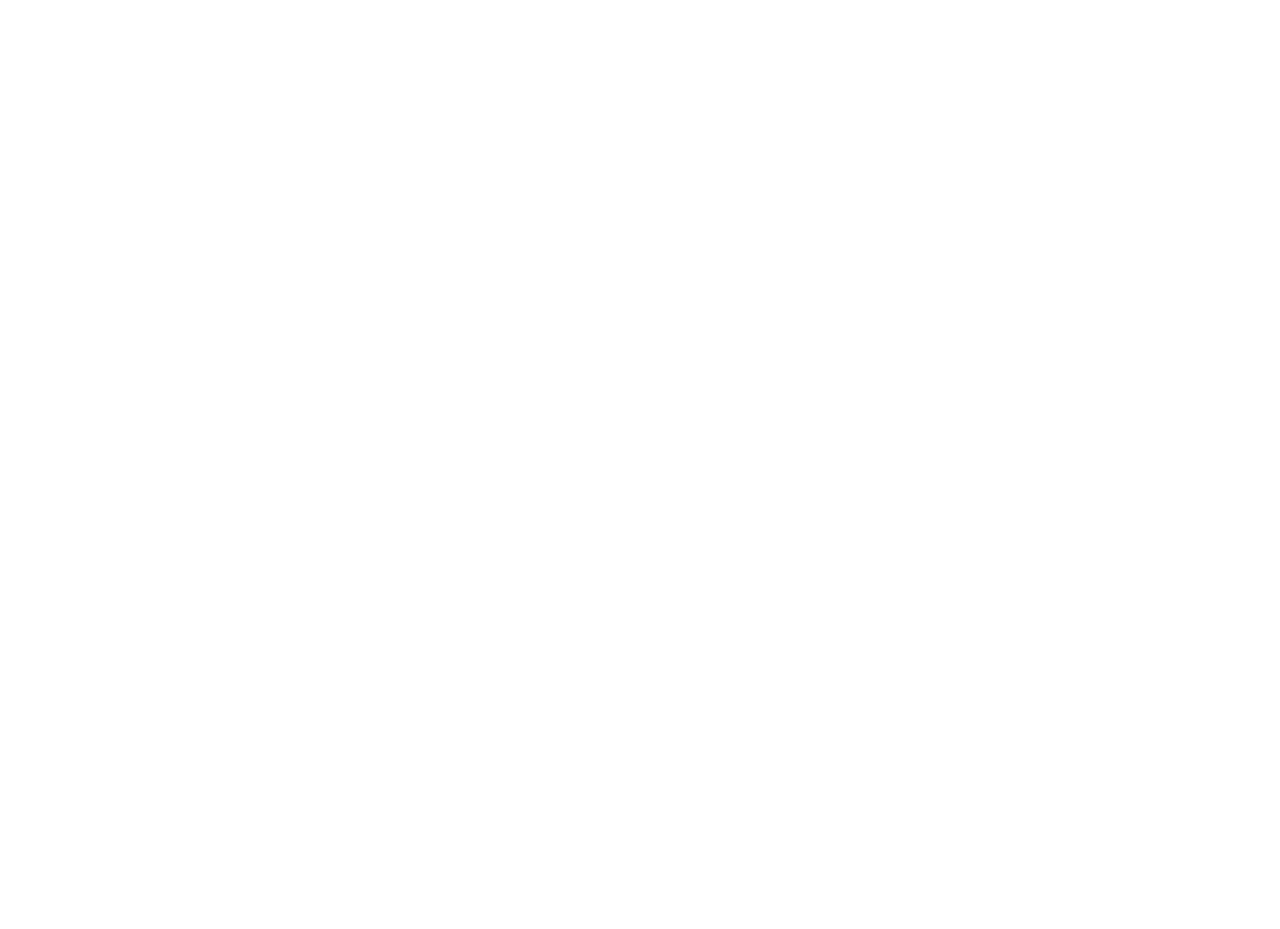
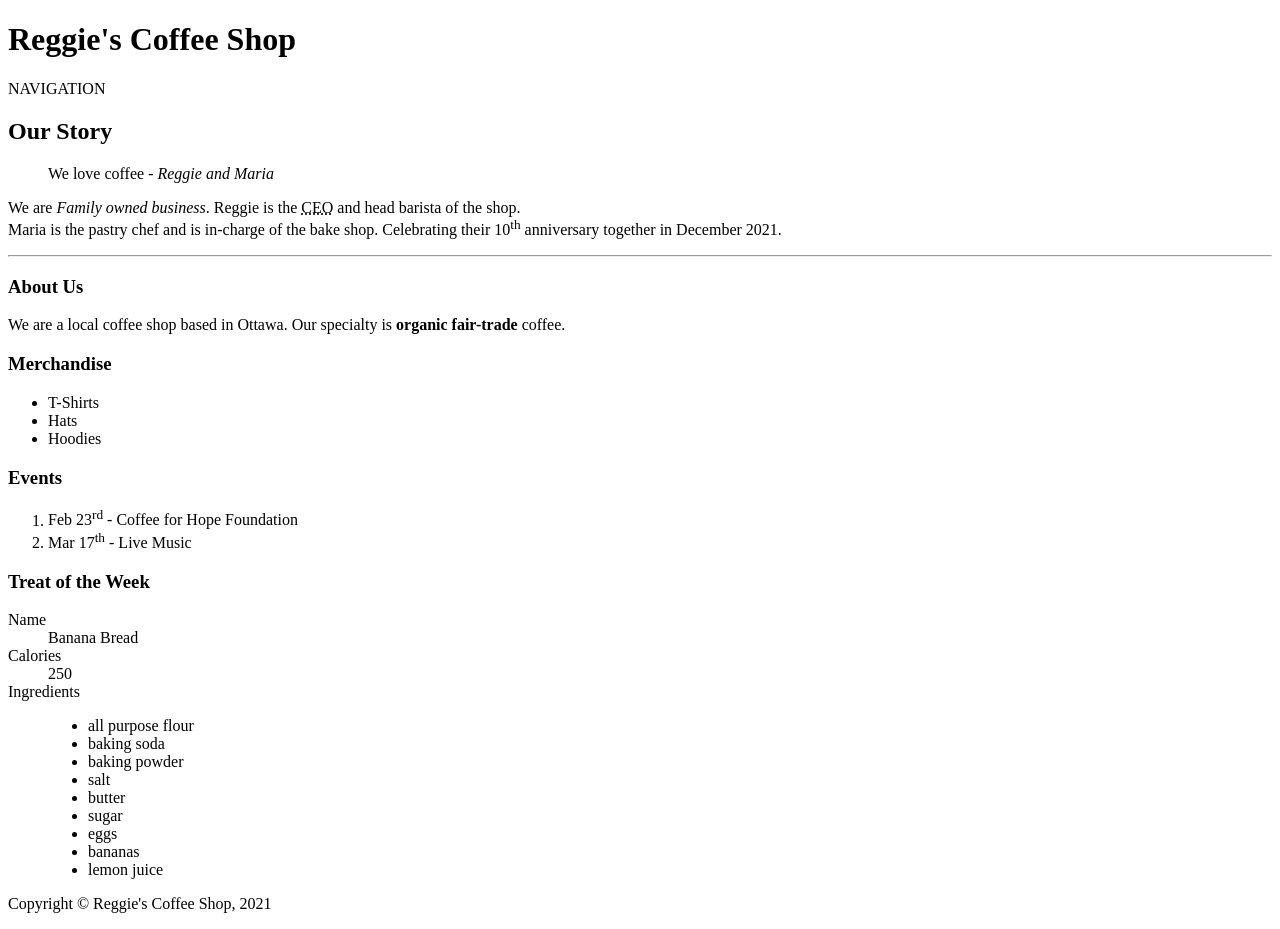
Before and after one commit to abhaysharma/mtm6130-21w-010, a plain HTML site: page week-3/index.html in a window 1280 px wide. Before the commit the page ends 800 px from the top, so only its background shows below. Drawn offline with Linux system fonts and the light colour scheme.

Commit message:
Adding week 3 demo

```diff
--- a/week-3/index.html
+++ b/week-3/index.html
@@ -3,12 +3,89 @@
 
 <head>
   <meta charset="UTF-8">
-  <title>Week 3 - HTML Text and Semantics</title>
+  <title>Reggie's Coffee Shop - Home</title>
 </head>
 
 <body>
   <!-- This is a HTML comment -->
-
+  <!-- command + / adding and removing a comment  -->
+  <!-- tagname + Tab to autocomplete -->
+  <!-- command + right arrow key to jump to end of line -->
+  <!-- alt + up or down arrow keys to move a line of code -->
+  <!-- alt + z for wrapping text to next line  -->
+  <!-- alt + command + down arrow key, for multiple edit points. Escape to get rid of them. -->
+  <!-- tagname*number to get multiple tags. li*5 will give us 5 list items -->
+  <header>
+    <h1>Reggie's Coffee Shop</h1>
+    <nav>NAVIGATION</nav>
+  </header>
+  <!-- main content of the page -->
+  <main>
+    <!-- main article -->
+    <article>
+      <h2>Our Story</h2>
+      <blockquote>
+        We love coffee <cite>- Reggie and Maria</cite>
+      </blockquote>
+      <p>
+        We are <em>Family owned business</em>. Reggie is the <abbr title="Chief Executive Officer">CEO</abbr> and head barista of the shop.<br>
+        Maria is the pastry chef and is in-charge of the bake shop. Celebrating their 10<sup>th</sup> anniversary together in December 2021.
+      </p>
+      <hr>
+      <!-- *********about section of the article******** -->
+      <section>
+        <h3>About Us</h3>
+        <p>
+          We are a local coffee shop based in Ottawa. Our specialty is <b>organic fair-trade</b> coffee.
+        </p>
+      </section>
+    </article>
+    <!-- ************Sidebar information************** -->
+    <aside>
+      <h3>Merchandise</h3>
+      <ul>
+        <li>T-Shirts</li>
+        <li>Hats</li>
+        <li>Hoodies</li>
+      </ul>
+    </aside>
+    <!-- *********Events section************* -->
+    <section>
+      <h3>Events</h3>
+      <ol>
+        <li>Feb 23<sup>rd</sup> &hyphen; Coffee for Hope Foundation</li>
+        <li>Mar 17<sup>th</sup> &hyphen; Live Music</li>
+      </ol>
+    </section>
+    <!-- ********Treat of the Week section******** -->
+    <section>
+      <h3>Treat of the Week</h3>
+      <dl>
+        <dt>Name</dt>
+        <dd>Banana Bread</dd>
+        <dt>Calories</dt>
+        <dd>250</dd>
+        <dt>Ingredients</dt>
+        <dd>
+          <ul>
+            <li>all purpose flour</li>
+            <li>baking soda</li>
+            <li>baking powder</li>
+            <li>salt</li>
+            <li>butter</li>
+            <li>sugar</li>
+            <li>eggs</li>
+            <li>bananas</li>
+            <li>lemon juice</li>
+          </ul>
+        </dd>
+      </dl>
+    </section>
+  </main>
+  <!-- *********footer of the page********* -->
+  <footer>
+    <p>Copyright &copy; Reggie&apos;s Coffee Shop, 2021</p>
+  </footer>
 </body>
 
 </html>
```
